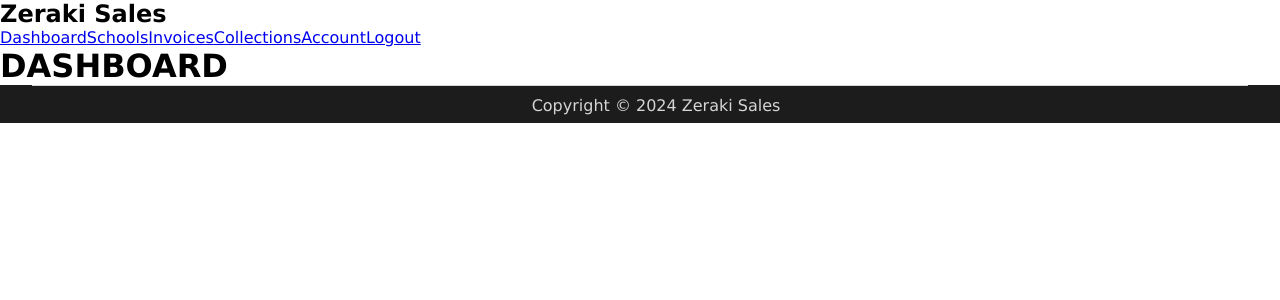
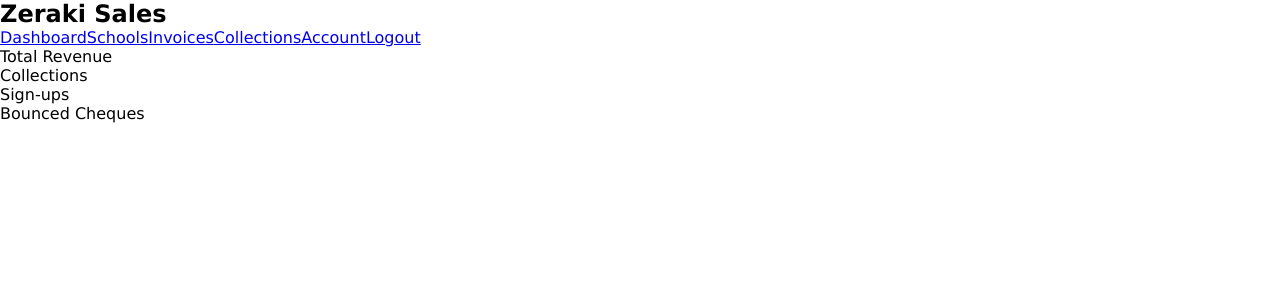
Before and after one commit to fakhrifuad/zeraki_test_sales_dashboard, a React (Create React App) app: page / in a window 1280 px wide. Shown: the top 300 px of the page. Built offline with nearby package versions, Linux system fonts and the light colour scheme.

Commit message:
feat: add style to dashboard items
added styles for basic dashboard layout

```diff
--- a/src/components/Dashboard.jsx
+++ b/src/components/Dashboard.jsx
@@ -1,22 +1,26 @@
 import React from 'react';
-import '../styles/Home.css';
+import '../styles/Dashboard.css';
 import Footer from './Footer';
 import Sidebar from './Sidebar';
 
 
-const Home = () => {
+const Dashboard = () => {
 
     return (
       <div className='dashboard'>
         <Sidebar />
-        <div className='dashboard_items'>
-          <h1>DASHBOARD</h1>
+        <div className="dashboard_container">
+          <div className='dashboard_cards'>
+            <div className="card">Total Revenue</div>
+            <div className="card">Collections</div>
+            <div className="card">Sign-ups</div>
+            <div className="card">Bounced Cheques</div>
+
+          </div>
         </div>
-
-        <Footer />
 
       </div>
     );
   };
 
-  export default Home;
+  export default Dashboard;
```
